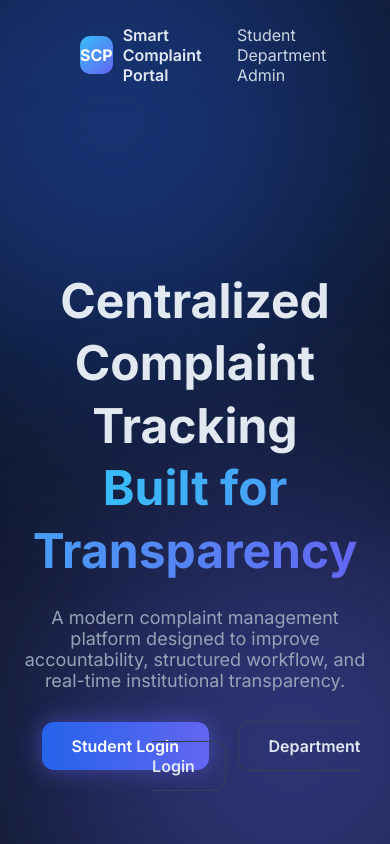
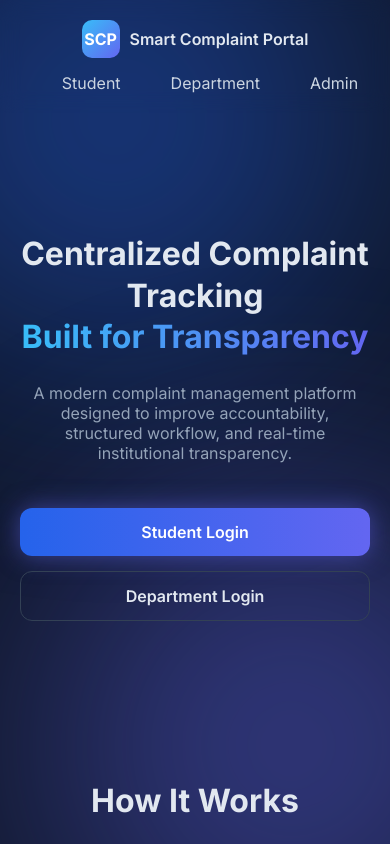
Before and after one commit to yashG0/smart-complaint-portal-client, a website: page index.html in a window 390 px wide. Shown: the top 844 px of the page. Drawn offline with Linux system fonts and the light colour scheme.

Commit message:
modify landing page created | mobile resposive

```diff
--- a/assets/css/style.css
+++ b/assets/css/style.css
@@ -202,3 +202,55 @@ footer {
   opacity: 1;
   transform: translateY(0);
 }
+
+
+/* MOBILE RESPONSIVE */
+@media (max-width: 768px) {
+
+  .navbar {
+    padding: 20px;
+    flex-direction: column;
+    gap: 15px;
+  }
+
+  .nav-links {
+    display: flex;
+    gap: 20px;
+  }
+
+  .hero {
+    padding: 120px 20px 80px;
+  }
+
+  .hero h1 {
+    font-size: 32px;
+  }
+
+  .subtitle {
+    font-size: 16px;
+  }
+
+  .cta-buttons {
+    display: flex;
+    flex-direction: column;
+    gap: 15px;
+  }
+
+  .cta-buttons a {
+    margin: 0;
+  }
+
+  .section {
+    padding: 80px 20px;
+  }
+
+  .cards {
+    gap: 25px;
+  }
+
+  .card {
+    width: 100%;
+    max-width: 320px;
+  }
+
+}
```
